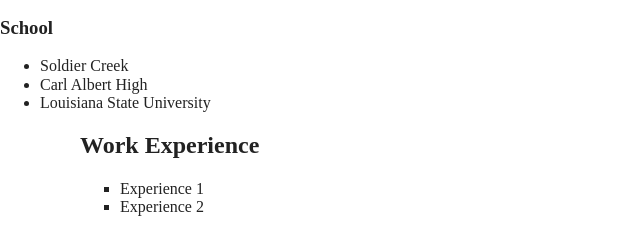
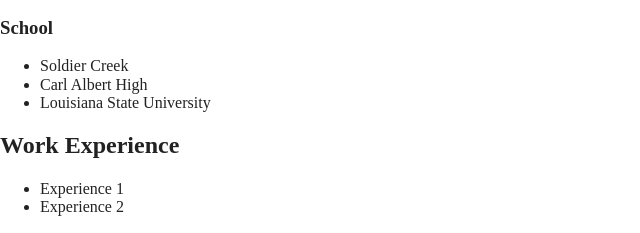
Before and after one commit to jadeccdudley/H-section-content-, a website built with Parcel: page index.html in a window 1280 px wide. Shown: the part 640-873 px from the top of the page, without its empty margins (0-640 px from the left). Built offline with nearby package versions, Linux system fonts and the light colour scheme.

Commit message:
closed some sections

```diff
--- a/index.html
+++ b/index.html
@@ -32,7 +32,7 @@
       <img src="img/tanjiro .jpeg" alt="tanjiro smiling"/>
       <figcaption>Tanjiro Kamado</figcaption>
     </figure>
-    <header>
+  </header>
     <main>
       <section>
       <h2>Education</h2>
@@ -42,14 +42,16 @@
       <li>Soldier Creek</li>
       <li>Carl Albert High</li>
       <li>Louisiana State University</li>
+      </ul>
       <ul>
-      <section>
+      </section>
       <section>
       <h2>Work Experience</h2>
       <ul>
         <li>Experience 1</li>
         <li>Experience 2</li>
       </ul>
+      </section>
     </main>
   </body>
 </html>
```
